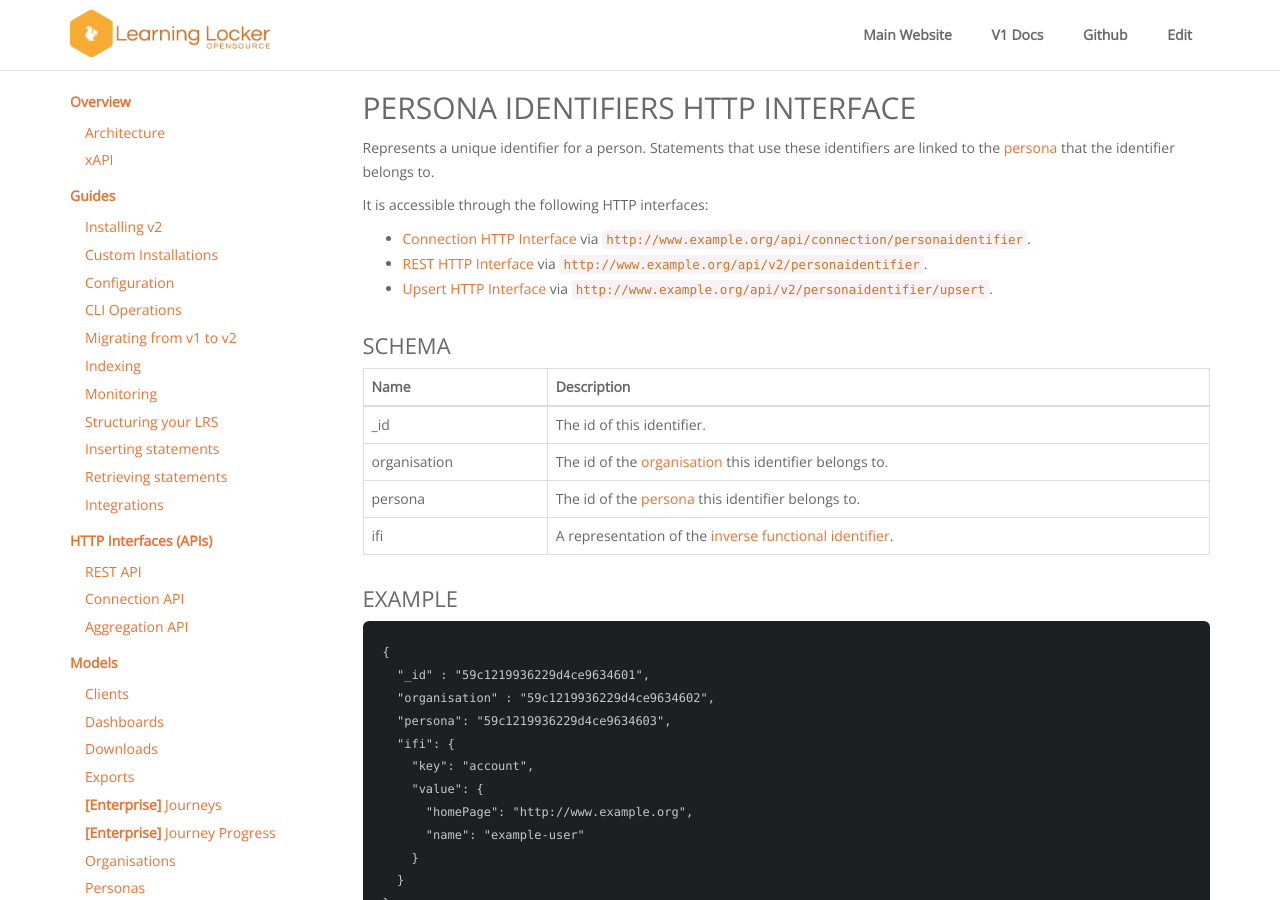
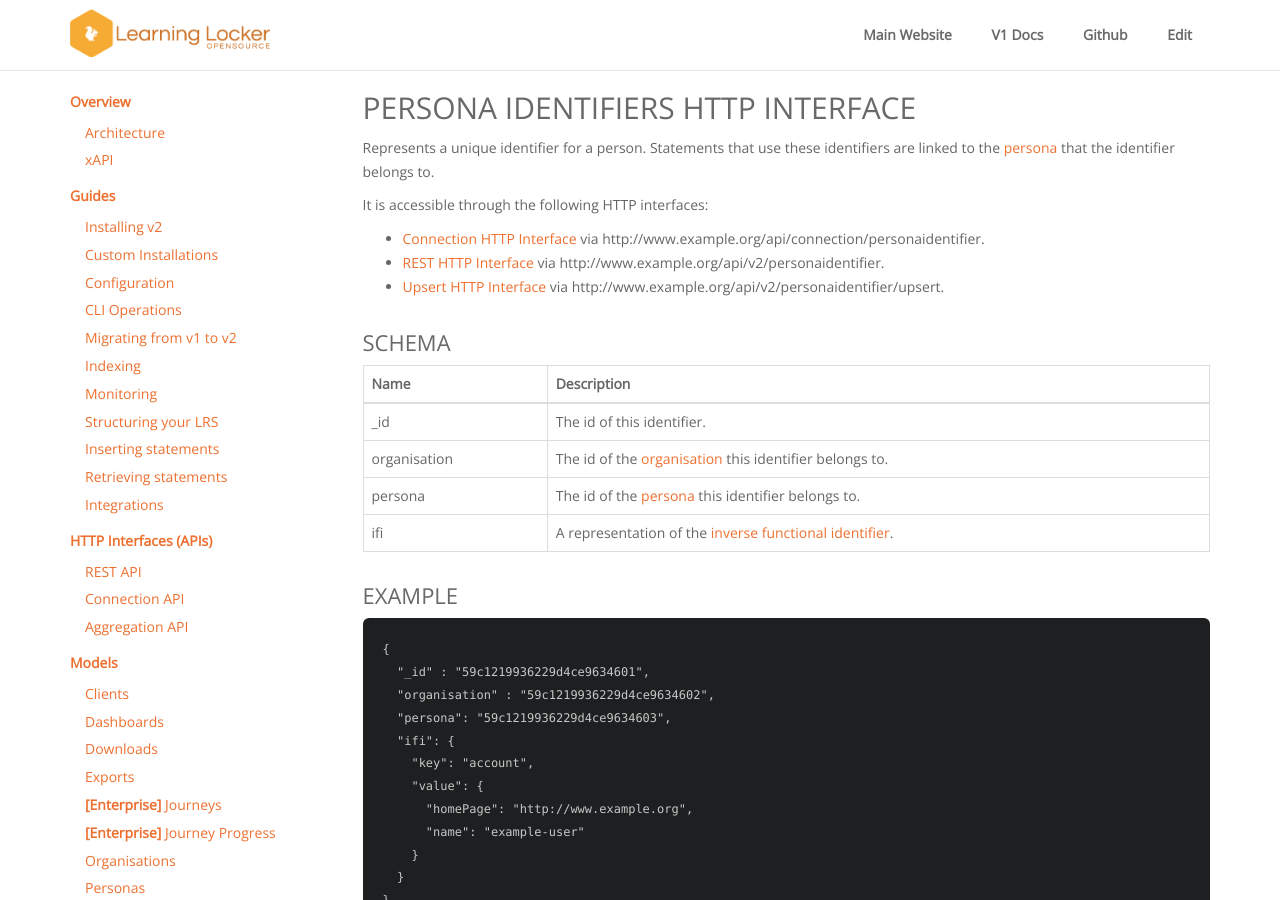
Before and after one commit to LearningLocker/docs, a Jekyll site: the page built from src/http-persona-identifiers.md, in a window 1280 px wide and 900 px high. Built offline with Jekyll 4.4.1, drawn with Linux system fonts in a browser that asks for light colours; nearby versions of some CDN libraries; our own code applies the rules of GitHub Pages for plain Markdown files.

```diff
--- a/src/http-persona-identifiers.md
+++ b/src/http-persona-identifiers.md
@@ -7,9 +7,9 @@
 
 It is accessible through the following HTTP interfaces:
 
-- [Connection HTTP Interface](../http-connection) via `http://www.example.org/api/connection/personaidentifier`.
-- [REST HTTP Interface](../http-rest) via `http://www.example.org/api/v2/personaidentifier`.
-- [Upsert HTTP Interface](#upsert-http-interface) via `http://www.example.org/api/v2/personaidentifier/upsert`.
+- [Connection HTTP Interface](../http-connection) via http://www.example.org/api/connection/personaidentifier.
+- [REST HTTP Interface](../http-rest) via http://www.example.org/api/v2/personaidentifier.
+- [Upsert HTTP Interface](#upsert-http-interface) via http://www.example.org/api/v2/personaidentifier/upsert.
 
 ### Schema
 
```
